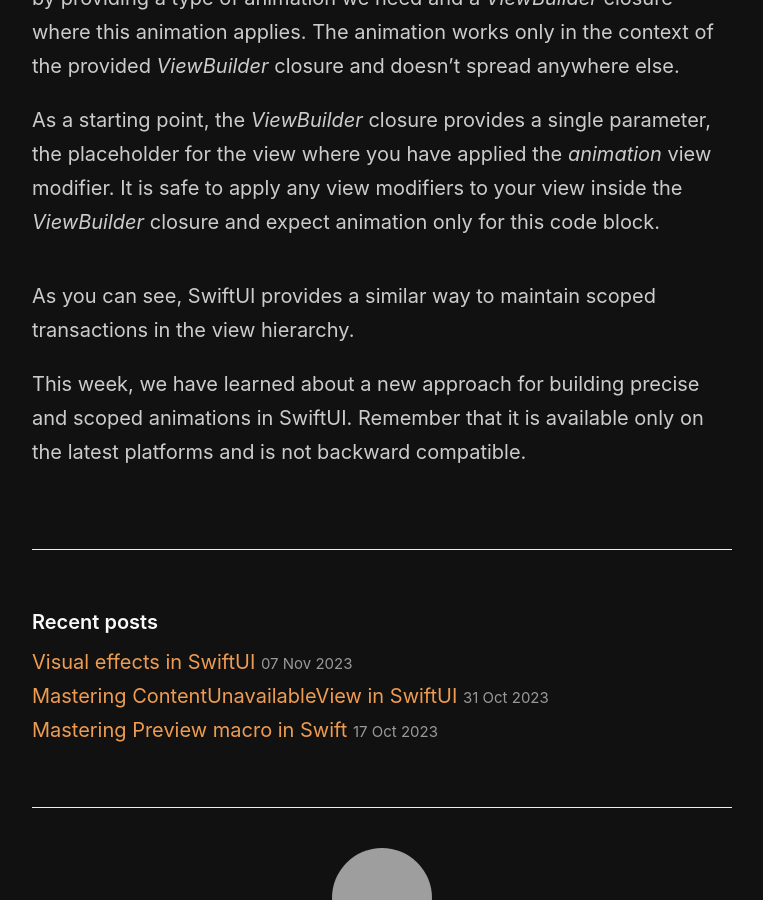
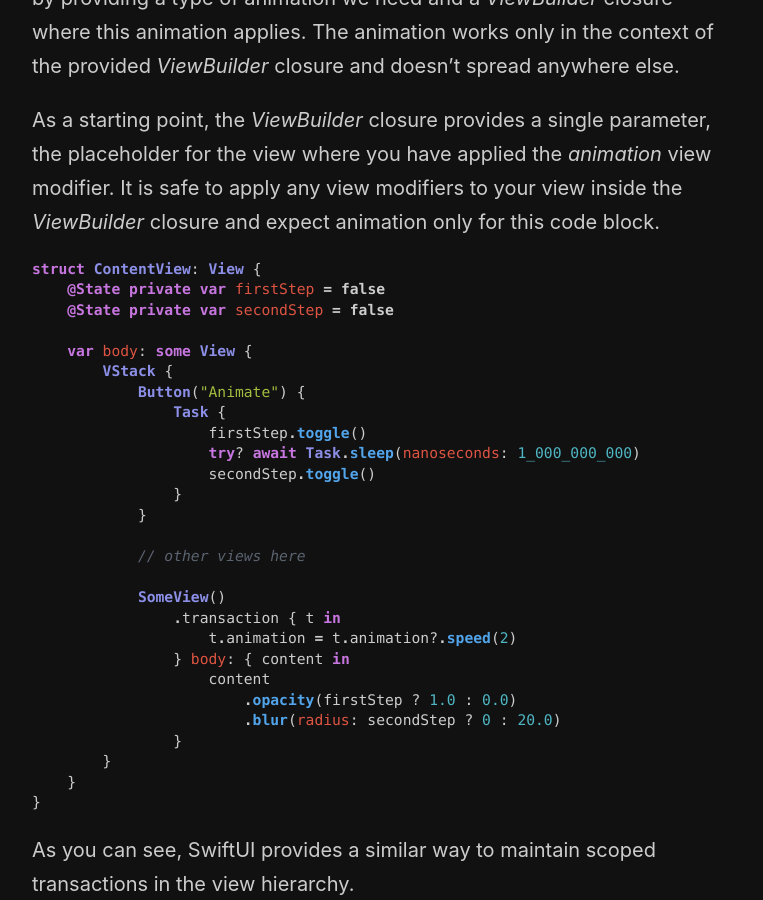
Before and after one commit to mecid/mecid.github.io, a Jekyll site: the page built from _posts/2023-11-21-scoped-animations-in-swiftui.md, in a window 1280 px wide and 900 px high, scrolled down 3123 px. Shown: the whole window, without its empty margins (258-1021 px from the left). Built offline with Jekyll 4.4.1, drawn with Linux system fonts in a browser that asks for light colours; grey boxes are pictures that could not be loaded.

Commit message:
scoped animations example improvements

````diff
--- a/_posts/2023-11-21-scoped-animations-in-swiftui.md
+++ b/_posts/2023-11-21-scoped-animations-in-swiftui.md
@@ -119,6 +119,33 @@
 As a starting point, the *ViewBuilder* closure provides a single parameter, the placeholder for the view where you have applied the *animation* view modifier. It is safe to apply any view modifiers to your view inside the *ViewBuilder* closure and expect animation only for this code block.
 
 ```swift
+struct ContentView: View {
+    @State private var firstStep = false
+    @State private var secondStep = false
+
+    var body: some View {
+        VStack {
+            Button("Animate") {
+                Task {
+                    firstStep.toggle()
+                    try? await Task.sleep(nanoseconds: 1_000_000_000)
+                    secondStep.toggle()
+                }
+            }
+
+            // other views here
+
+            SomeView()
+                .transaction { t in
+                    t.animation = t.animation?.speed(2)
+                } body: { content in
+                    content
+                        .opacity(firstStep ? 1.0 : 0.0)
+                        .blur(radius: secondStep ? 0 : 20.0)
+                }
+        }
+    }
+}
 ```
 
 As you can see, SwiftUI provides a similar way to maintain scoped transactions in the view hierarchy.
````
